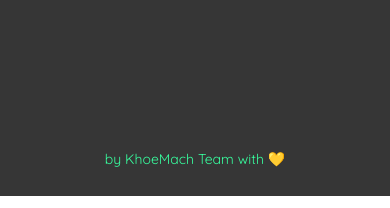
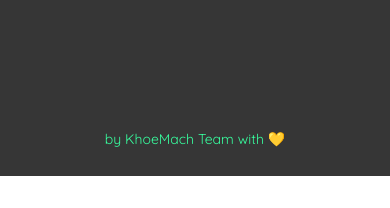
Before and after one commit to khoemachteam/kmbiolink, a website built with Parcel: page index.html in a window 390 px wide. Shown: the part 636-844 px from the top of the page. Built offline with nearby package versions, Linux system fonts and the light colour scheme.

Commit message:
adjust page default size for smartphone

```diff
--- a/index.css
+++ b/index.css
@@ -182,7 +182,7 @@
   align-items: center;
   justify-content: space-between;
   padding: 22px var(--padding-base) var(--padding-base);
-  min-height: 820px;
+  min-height: 800px;
   max-width: 100%;
 }
 .webpage {
```
